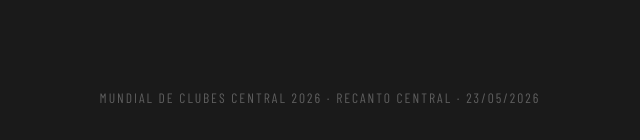
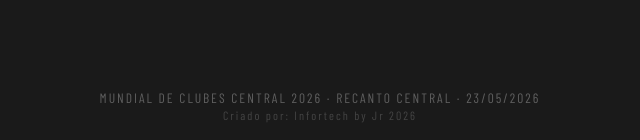
Before and after one commit to pauliinfo-lab/mundial-central-2026, a plain HTML site: page index.html in a window 1280 px wide. Shown: the part 2648-2788 px from the top of the page, 320-960 px from the left. Drawn offline with nearby package versions, Linux system fonts and the light colour scheme.

Commit message:
Update index.html

```diff
--- a/index.html
+++ b/index.html
@@ -552,10 +552,13 @@
       </div>
     </div>
 
+    <div style="text-align:center;padding:18px 0 6px;font-family:'Barlow Condensed',sans-serif;font-size:0.8rem;letter-spacing:2px;color:rgba(255,255,255,0.25);">
+      Criado por: Infortech by Jr 2026
+    </div>
   </div><!-- fim adm-panel -->
 </section>
 
-<footer>MUNDIAL DE CLUBES CENTRAL 2026 · RECANTO CENTRAL · 23/05/2026</footer>
+<footer>MUNDIAL DE CLUBES CENTRAL 2026 · RECANTO CENTRAL · 23/05/2026<br><span style="font-size:0.75rem;opacity:0.6;">Criado por: Infortech by Jr 2026</span></footer>
 
 <script>
 // ═══════════════════════════════════════════════════════════
```
